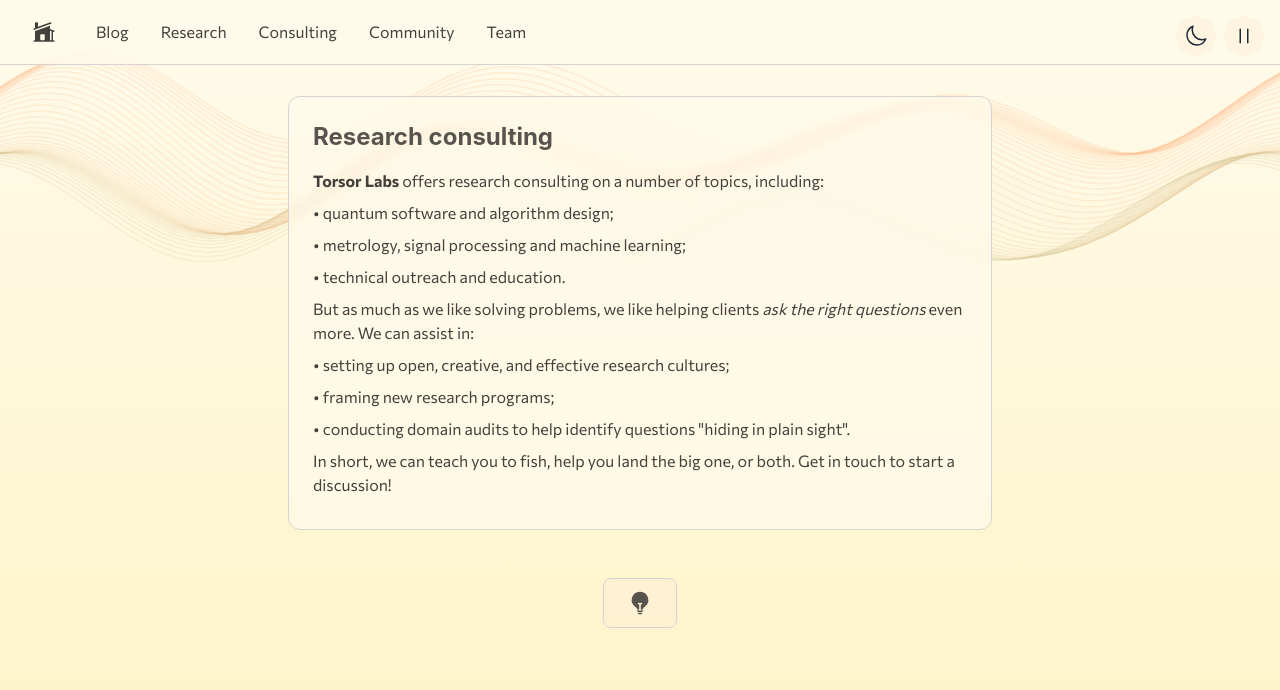
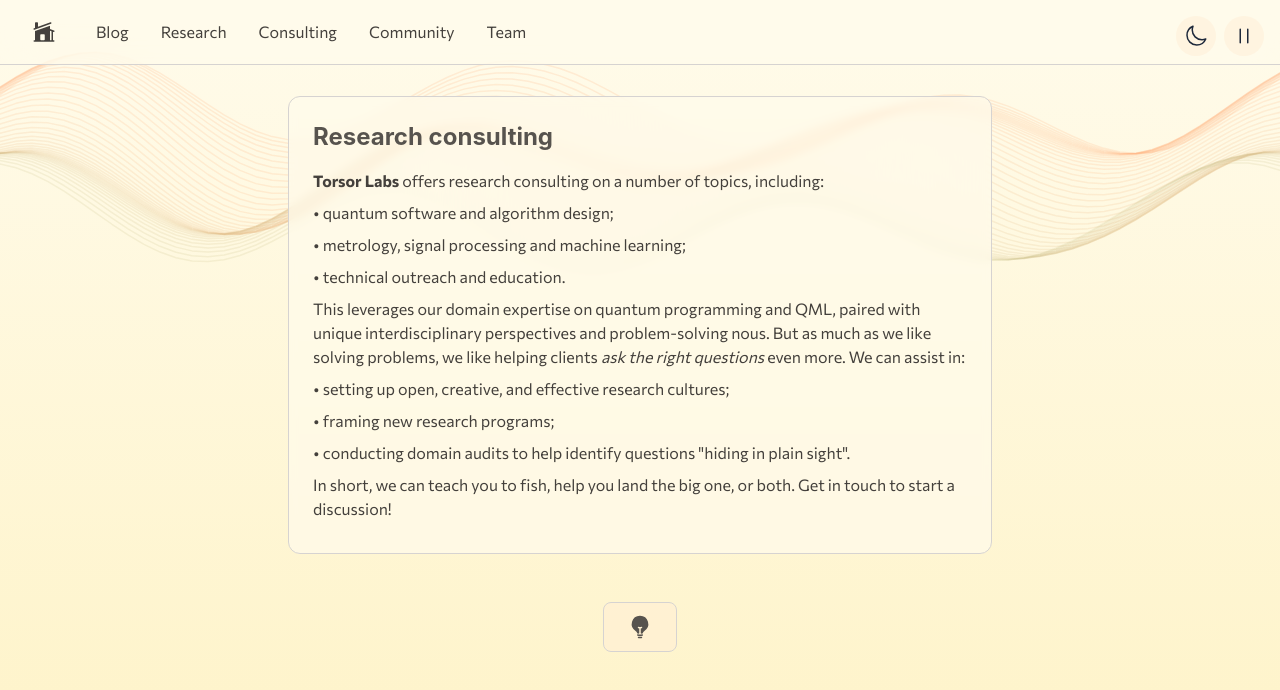
Before and after one commit to torsor-io/torsor-io, a React (Create React App) app: page /#/consulting in a window 1280 px wide. Shown: the top 690 px of the page. Built offline with nearby package versions, Linux system fonts and the light colour scheme; the HTML template or start-up script is replaced by a standard one.

Commit message:
Update index.js

```diff
--- a/src/components/ConsultingPage/index.js
+++ b/src/components/ConsultingPage/index.js
@@ -69,6 +69,7 @@ const ConsultingPage = ({ isDark, setIsDark, waveState, setWaveState }) => {
       {/* Add more educational resources as they become available */}
       </ul>
 	  <p className="mb-2">
+	  This leverages our domain expertise on quantum programming and QML, paired with unique interdisciplinary perspectives and problem-solving nous.
           But as much as we like solving problems, we like helping clients <i>ask the right questions</i> even more. We can assist in:</p>
        <ul className="space-y-2 mb-2">
           <li>• setting up open, creative, and effective research cultures;</li>
```
